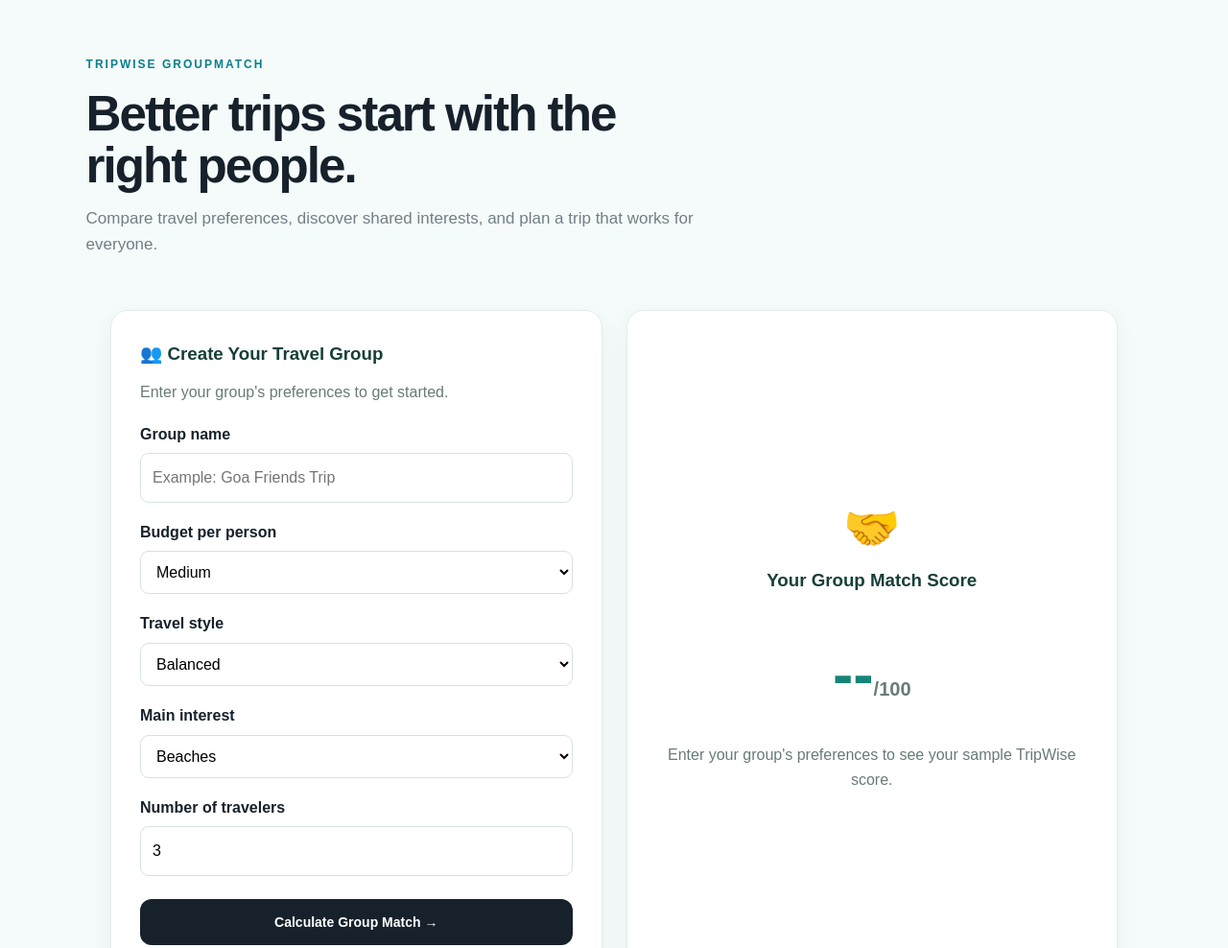
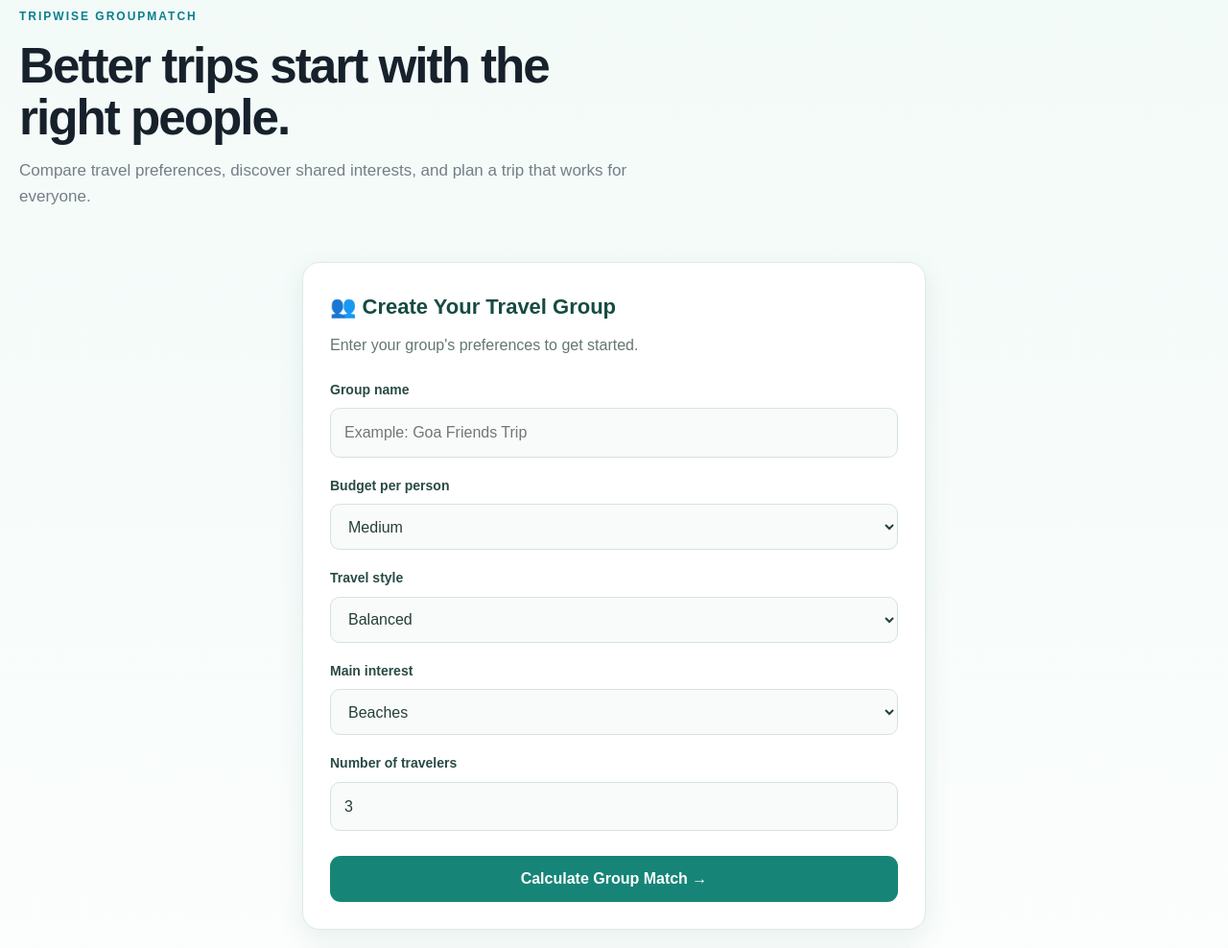
Before and after one commit to joseph193584/Tripwise, a plain HTML site: page index.html in a window 1280 px wide. Shown: the part 5498-6486 px from the top of the page at 96% size. Drawn offline with Linux system fonts and the light colour scheme.

Commit message:
Improve TripWise card and GroupMatch design

```diff
--- a/style.css
+++ b/style.css
@@ -2381,3 +2381,216 @@
         padding: 22px;
     }
 }
+
+/* ===== SMALLER RECOMMENDATION PICTURES ===== */
+
+.recommendation-grid {
+    display: grid;
+    grid-template-columns: repeat(3, minmax(0, 1fr));
+    gap: 20px;
+    align-items: stretch;
+}
+
+.recommendation-card {
+    overflow: hidden;
+    background: #ffffff;
+    border: 1px solid #e3ecea;
+    border-radius: 16px;
+    box-shadow: 0 5px 18px rgba(20, 70, 60, 0.08);
+    transition: transform 0.2s ease, box-shadow 0.2s ease;
+}
+
+.recommendation-card:hover {
+    transform: translateY(-4px);
+    box-shadow: 0 10px 25px rgba(20, 70, 60, 0.13);
+}
+
+.recommendation-photo {
+    display: block;
+    width: 100%;
+    height: 150px;
+    object-fit: cover;
+    border-radius: 0;
+}
+
+.recommendation-content {
+    padding: 16px;
+}
+
+.recommendation-content h3 {
+    margin: 8px 0;
+    color: #173d38;
+    font-size: 18px;
+}
+
+.recommendation-content p {
+    color: #647773;
+    font-size: 14px;
+    line-height: 1.6;
+}
+
+.recommendation-tags {
+    display: flex;
+    flex-wrap: wrap;
+    gap: 7px;
+}
+
+.recommendation-tags span {
+    padding: 6px 10px;
+    background: #e8f5f1;
+    color: #167969;
+    border-radius: 20px;
+    font-size: 12px;
+}
+
+
+/* ===== GROUPMATCH DESIGN ===== */
+
+.groupmatch-section {
+    padding: 60px 20px;
+    background: linear-gradient(180deg, #f2faf8, #ffffff);
+}
+
+.groupmatch-container {
+    display: flex;
+    flex-direction: column;
+    gap: 24px;
+    width: 100%;
+    max-width: 650px;
+    margin: 30px auto 0;
+}
+
+.groupmatch-card {
+    width: 100%;
+    box-sizing: border-box;
+    padding: 28px;
+    background: #ffffff;
+    border: 1px solid #dcebe7;
+    border-radius: 18px;
+    box-shadow: 0 8px 28px rgba(22, 90, 76, 0.09);
+}
+
+.groupmatch-card h3 {
+    margin: 0 0 10px;
+    color: #174b42;
+    font-size: 22px;
+}
+
+.groupmatch-card > p {
+    color: #657773;
+    line-height: 1.6;
+    margin-bottom: 22px;
+}
+
+.groupmatch-card label {
+    display: block;
+    margin: 18px 0 8px;
+    color: #294b45;
+    font-size: 14px;
+    font-weight: 600;
+}
+
+.groupmatch-card input,
+.groupmatch-card select {
+    display: block;
+    width: 100%;
+    min-height: 48px;
+    box-sizing: border-box;
+    padding: 12px 14px;
+    background: #f8fbfa;
+    border: 1px solid #d5e3df;
+    border-radius: 10px;
+    color: #263e39;
+    font: inherit;
+    outline: none;
+}
+
+.groupmatch-card input:focus,
+.groupmatch-card select:focus {
+    border-color: #168577;
+    box-shadow: 0 0 0 3px rgba(22, 133, 119, 0.12);
+}
+
+.groupmatch-card .generate-btn {
+    display: block;
+    width: 100%;
+    margin-top: 26px;
+    padding: 15px;
+    border: none;
+    border-radius: 11px;
+    background: #168577;
+    color: white;
+    font-size: 16px;
+    font-weight: 700;
+    cursor: pointer;
+    transition: background 0.2s ease;
+}
+
+.groupmatch-card .generate-btn:hover {
+    background: #116b60;
+}
+
+.groupmatch-result {
+    text-align: center;
+    background: linear-gradient(145deg, #e7f7f2, #ffffff);
+    border: 1px solid #cce9df;
+}
+
+.groupmatch-icon {
+    display: flex;
+    align-items: center;
+    justify-content: center;
+    width: 68px;
+    height: 68px;
+    margin: 0 auto 18px;
+    background: #d4f0e7;
+    border-radius: 50%;
+    font-size: 32px;
+}
+
+.match-score {
+    margin: 22px 0;
+    color: #168577;
+    font-size: 58px;
+    font-weight: 800;
+}
+
+.match-score span {
+    color: #71817c;
+    font-size: 20px;
+    font-weight: 500;
+}
+
+.groupmatch-result > p {
+    margin-bottom: 0;
+}
+
+
+/* ===== MOBILE RESPONSIVE DESIGN ===== */
+
+@media (max-width: 700px) {
+    .recommendation-grid {
+        grid-template-columns: 1fr;
+        gap: 18px;
+    }
+
+    .recommendation-photo {
+        height: 170px;
+    }
+
+    .groupmatch-section {
+        padding: 40px 16px;
+    }
+
+    .groupmatch-card {
+        padding: 22px 18px;
+    }
+
+    .groupmatch-card h3 {
+        font-size: 20px;
+    }
+
+    .match-score {
+        font-size: 48px;
+    }
+}
```
